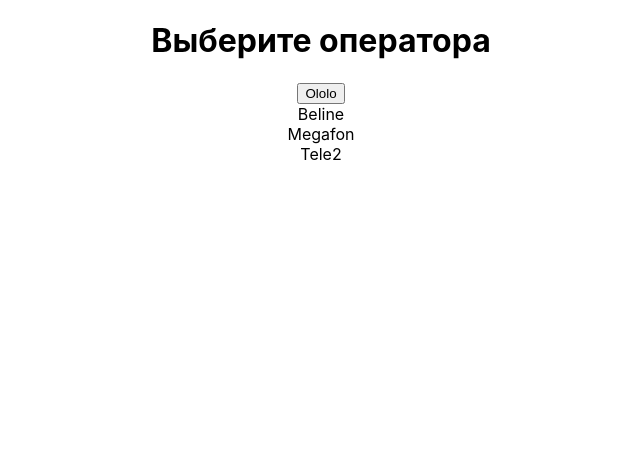
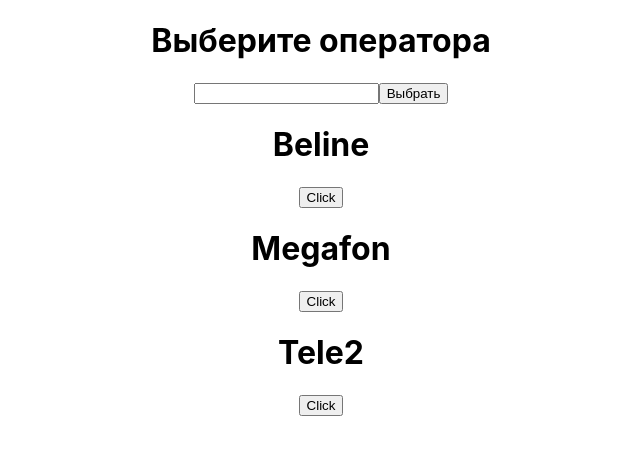
Before and after one commit to Birman126/MobilePay_react, a React (Create React App) app in the folder mobilepay_react/: page / in a window 1280 px wide. Shown: the top 454 px of the page, without its empty margins (319-959 px from the left). Built offline with nearby package versions, Linux system fonts and the light colour scheme.

Commit message:
add list

```diff
--- a/mobilepay_react/src/App.js
+++ b/mobilepay_react/src/App.js
@@ -12,23 +12,41 @@
     ],
     pageTitle: 'Выберите оператора'
   }
-changeTitleHandler () {
-  console.log('click')
+changeTitleHandler = (newTitle) => {
+  this.setState({
+    pageTitle: newTitle
+  })
+}
+
+handleInput = (event) => {
+  console.log('Изменено!!!!!!!', event.target.value)
+  this.setState ({
+    pageTitle: event.target.value
+  })
 }
   render() {
     const divStyle = {
       textAlign: 'center'
     }
 
-    const operator = this.state.operator
+
 
     return (
       <div style={divStyle}>
         <h1>{this.state.pageTitle}</h1>
-        <button onClick ={this.changeTitleHandler}>Ololo</button>
-        <Operator name={operator[0].name}  />
-        <Operator name={operator[1].name}  />
-        <Operator name={operator[2].name}  />
+
+        <input type = 'text' onChange={this.handleInput} />
+
+        <button onClick ={this.changeTitleHandler.bind(this, 'Изменено!!!')}>Выбрать</button>
+        { this.state.operator.map((operator, index)=>{
+          return (
+            <Operator
+            key ={index}
+            name ={ operator.name}
+            onChangeTitle ={()=> this.changeTitleHandler(operator.name)}
+            />
+          )
+        }) }
       </div>
     );
   }
--- a/mobilepay_react/src/Operator/Operator.js
+++ b/mobilepay_react/src/Operator/Operator.js
@@ -1,5 +1,8 @@
 import React from 'react'
 
 export default props => (
-    <div>{props.name}</div>
+    <div>
+     <h1>{props.name}</h1>
+    <button onClick={props.onChangeTitle}>Click</button>
+    </div>
 )
```
